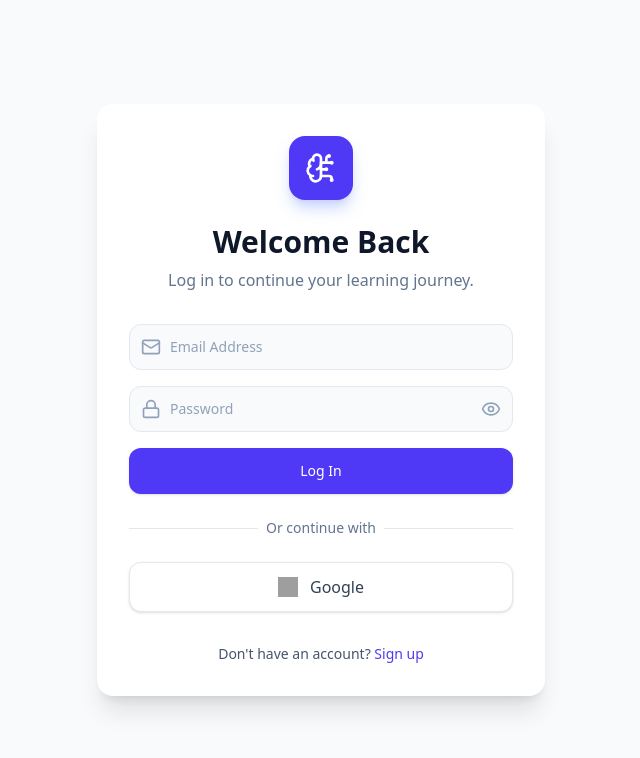
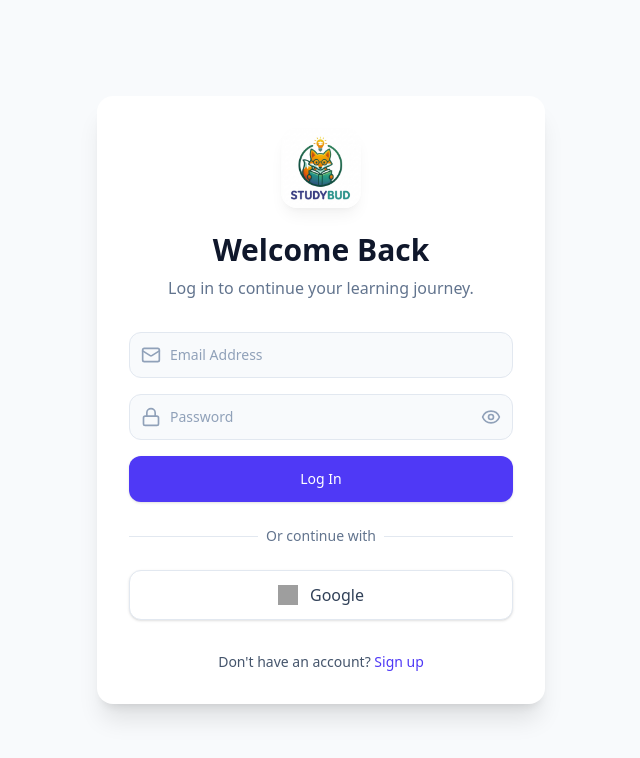
Before and after one commit to Imaan-Salih/StudyBud, a React (Vite) app: page /login in a window 1280 px wide. Shown: the top 758 px of the page, without its empty margins (319-959 px from the left). Built offline with nearby package versions, Linux system fonts and the light colour scheme; no server answers; grey boxes are pictures that could not be loaded.

Commit message:
feat: Replace favicon and update logo
Updates the favicon to use the new `logo.png` and integrates the logo image into the sidebar and login page. This provides a more consistent and branded visual identity.

```diff
--- a/index.html
+++ b/index.html
@@ -4,7 +4,7 @@
     <meta charset="UTF-8" />
     <meta name="viewport" content="width=device-width, initial-scale=1.0, maximum-scale=1.0, user-scalable=no, viewport-fit=cover" />
     <title>StudyBud</title>
-    <link rel="icon" type="image/svg+xml" href="/favicon.svg" />
+    <link rel="icon" type="image/png" href="/logo.png" />
     <script>
       if (localStorage.getItem('theme') === 'dark' || (!('theme' in localStorage) && window.matchMedia('(prefers-color-scheme: dark)').matches)) {
         document.documentElement.classList.add('dark');
--- a/src/components/Layout.tsx
+++ b/src/components/Layout.tsx
@@ -34,8 +34,8 @@ export const Layout = () => {
       {/* Sidebar Desktop */}
       <aside className="hidden md:flex flex-col w-64 bg-white border-r border-slate-200 dark:bg-slate-800 dark:border-slate-700 transition-colors">
         <div className="p-6 flex items-center gap-3">
-          <div className="bg-indigo-600 p-2 rounded-xl">
-            <BrainCircuit className="w-6 h-6 text-white" />
+          <div className="w-10 h-10 rounded-xl overflow-hidden flex-shrink-0 flex items-center justify-center">
+            <img src="/logo.png" alt="StudyBud Logo" className="w-full h-full object-cover" />
           </div>
           <h1 className="text-xl font-bold bg-clip-text text-transparent bg-gradient-to-r from-indigo-600 to-violet-600">
             StudyBud
--- a/src/pages/Login.tsx
+++ b/src/pages/Login.tsx
@@ -76,8 +76,8 @@ export const Login = () => {
       className="min-h-[100dvh] flex items-center justify-center bg-slate-50 dark:bg-slate-900 p-4 pt-[calc(1rem+env(safe-area-inset-top))] pb-[calc(1rem+env(safe-area-inset-bottom))] transition-colors"
     >
       <div className="max-w-md w-full bg-white dark:bg-slate-800 rounded-2xl shadow-xl p-8 text-center transition-colors">
-        <div className="w-16 h-16 bg-indigo-600 rounded-2xl flex items-center justify-center mx-auto mb-6 shadow-lg shadow-indigo-200">
-          <BrainCircuit className="w-8 h-8 text-white" />
+        <div className="w-20 h-20 rounded-2xl overflow-hidden flex-shrink-0 flex items-center justify-center mx-auto mb-6 shadow-lg shadow-black/5 dark:shadow-white/5">
+          <img src="/logo.png" alt="StudyBud Logo" className="w-full h-full object-cover" />
         </div>
         <h1 className="text-3xl font-bold text-slate-900 dark:text-white mb-2">
           {isSignUp ? 'Create an Account' : 'Welcome Back'}
```
Also changed, not shown: public/logo.png (added), vercel.json (added).
